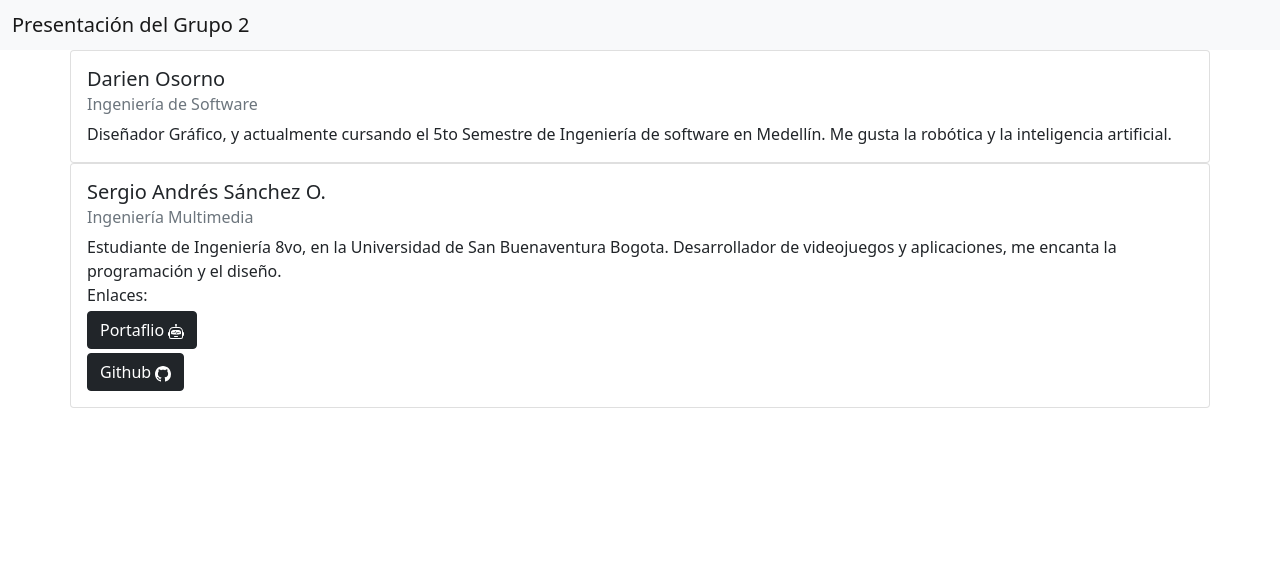
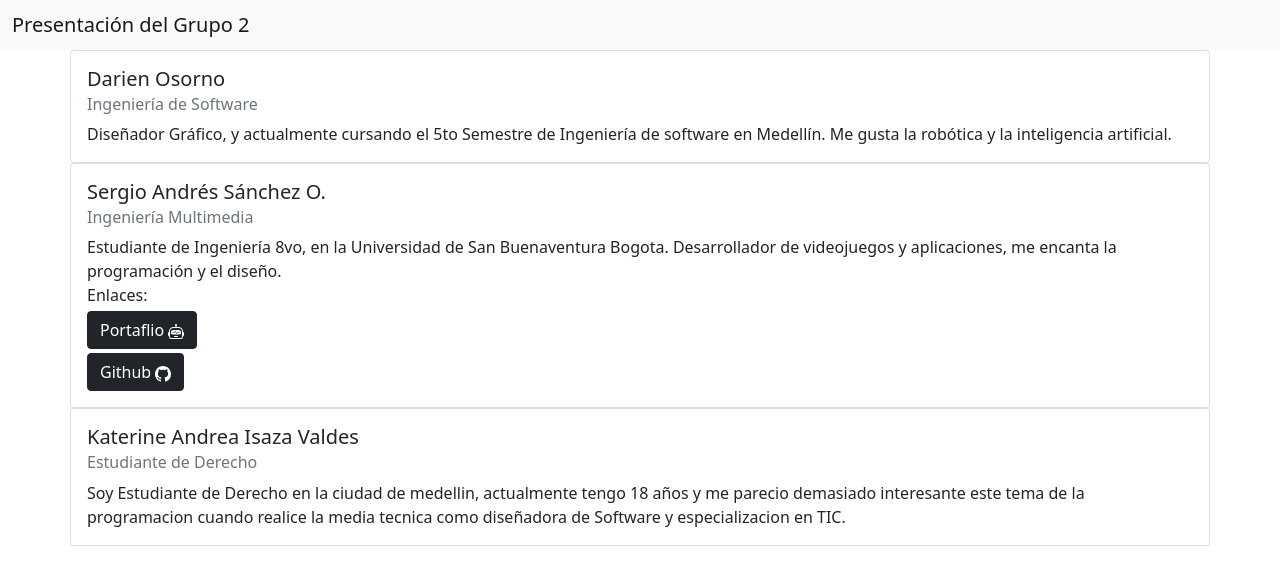
Before and after one commit to darien-o/presentacionG2-DarienOsorno, a plain HTML site: page index.html in a window 1280 px wide. Drawn offline with nearby package versions, Linux system fonts and the light colour scheme.

Commit message:
mi aporte Katerine Isaza

```diff
--- a/index.html
+++ b/index.html
@@ -53,7 +53,17 @@
           </p>
         </div>
       </div>
-
+      <div class="row card 12">
+        <div class="card-body">
+          <h5 class="card-title">Katerine Andrea Isaza Valdes</h5>
+          <h6 class="card-subtitle mb-2 text-muted">Estudiante de Derecho</h6>
+          <p class="card-text">
+            Soy Estudiante de Derecho en la ciudad de medellin, actualmente tengo 18 años y
+           me parecio demasiado interesante este tema de la programacion cuando realice la media
+           tecnica como diseñadora de Software y especializacion en TIC.
+          </p>
+        </div>
+      </div>
 
       <!-- Linea final, no ingresar nada debajo de esto. -->
     </div>
```
